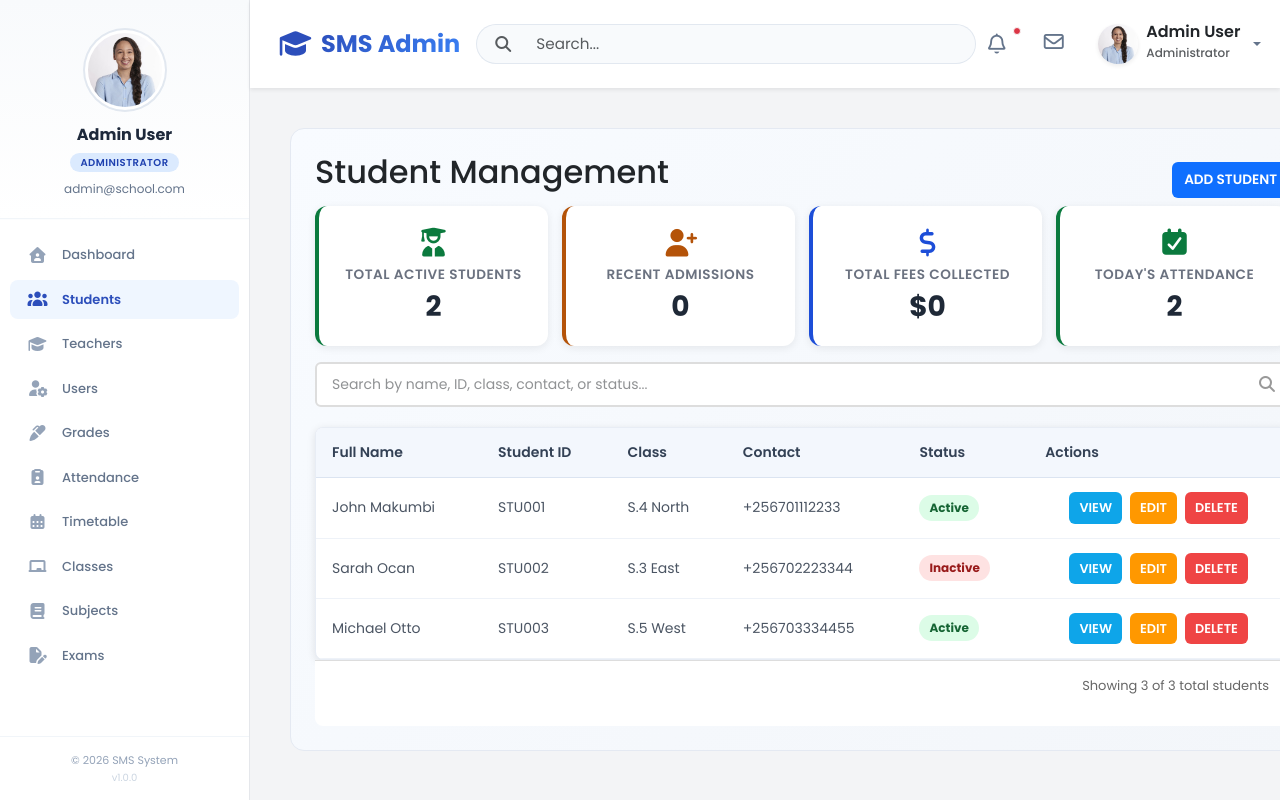
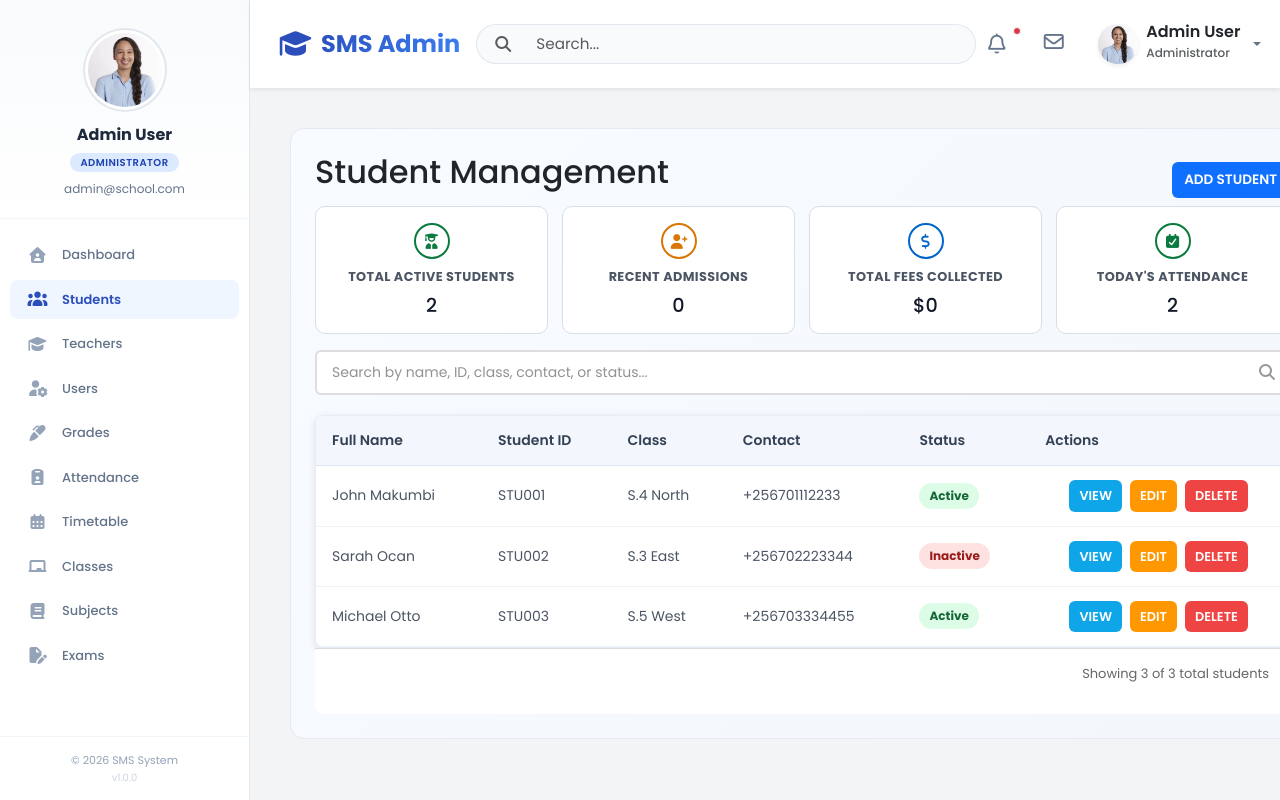
Before and after one commit to Chemistry2i/Peculiar-School-Management-System, a React (Vite) app in the folder frontend/: page /admin/students in a window 1280 px wide. Shown: the top 800 px of the page. Built offline with nearby package versions, Linux system fonts and the light colour scheme.

Commit message:
Added and refacotered

```diff
--- a/frontend/src/dashboards/admin/StudentSearch.css
+++ b/frontend/src/dashboards/admin/StudentSearch.css
@@ -150,90 +150,94 @@
 
 .summary-cards {
   display: grid;
-  grid-template-columns: repeat(4, minmax(0, 1fr));
+  grid-template-columns: repeat(auto-fit, minmax(200px, 1fr));
   gap: 14px;
   margin-bottom: 16px;
 }
 
 .summary-card {
-  background: white;
-  border-radius: 12px;
-  padding: 20px;
+  background: #ffffff;
+  border: 1px solid #d8dee6;
+  border-radius: 10px;
+  min-height: 128px;
+  padding: 14px;
   display: flex;
   flex-direction: column;
   align-items: center;
   justify-content: center;
   text-align: center;
   gap: 8px;
-  box-shadow: 0 2px 8px rgba(0, 0, 0, 0.08);
   transition: all 0.3s ease;
-  border-left: 4px solid #2563eb;
-  min-height: 140px;
 }
 
 .summary-card-icon {
-  font-size: 28px;
-  color: #2563eb;
-  display: flex;
+  width: 36px;
+  height: 36px;
+  border-radius: 999px;
+  display: inline-flex;
   align-items: center;
   justify-content: center;
+  color: #ffffff;
+  font-size: 15px;
 }
 
 .summary-label {
-  font-size: 0.85rem;
-  color: #6b7280;
-  font-weight: 600;
+  margin: 0;
+  font-size: 0.8rem;
+  font-weight: 700;
   text-transform: uppercase;
-  letter-spacing: 0.5px;
-  margin: 0 0 4px 0;
+  letter-spacing: 0.03em;
+  color: #4b5563;
 }
 
 .summary-card h3 {
-  font-size: 1.75rem;
-  font-weight: 700;
-  color: #1f2937;
   margin: 0;
+  font-size: 1.2rem;
+  color: #111827;
 }
 
 .summary-card-active {
-  border-left-color: #0b7a3e;
+  border: 1px solid #d8dee6;
+}
+
+.summary-card-active .summary-card-icon {
+  background-color: white;
+  color: #0b7a3e;
+  border: 2px solid #0b7a3e;
 }
 
 .summary-card-recent {
-  border-left-color: #b45309;
+  border: 1px solid #d8dee6;
+}
+
+.summary-card-recent .summary-card-icon {
+  background-color: white;
+  color: #d97706;
+  border: 2px solid #d97706;
 }
 
 .summary-card-fees {
-  border-left-color: #1d4ed8;
+  border: 1px solid #d8dee6;
+}
+
+.summary-card-fees .summary-card-icon {
+  background-color: white;
+  color: #0066cc;
+  border: 2px solid #0066cc;
 }
 
 .summary-card-attendance {
-  border-left-color: #0b7a3e;
-}
-
-.summary-card-active .summary-card-icon {
-  color: #0b7a3e;
-}
-
-.summary-card-recent .summary-card-icon {
-  color: #b45309;
-}
-
-.summary-card-fees .summary-card-icon {
-  color: #1d4ed8;
+  border: 1px solid #d8dee6;
 }
 
 .summary-card-attendance .summary-card-icon {
+  background-color: white;
   color: #0b7a3e;
+  border: 2px solid #0b7a3e;
 }
 
 .summary-card-content {
   width: 100%;
-}
-
-.summary-card:hover {
-  box-shadow: 0 4px 12px rgba(0, 0, 0, 0.12);
-  transform: translateY(-2px);
 }
 
 .modal-overlay {
--- a/frontend/src/dashboards/admin/StudentSearch.jsx
+++ b/frontend/src/dashboards/admin/StudentSearch.jsx
@@ -260,43 +260,27 @@ const StudentSearch = () => {
 
       <section className="summary-cards" aria-label="Student summaries">
         <article className="summary-card summary-card-active">
-          <div className="summary-card-icon">
-            <i className="fa-solid fa-user-graduate" aria-hidden="true"></i>
-          </div>
-          <div className="summary-card-content">
+          <i className="fa-solid fa-user-graduate summary-card-icon" aria-hidden="true"></i>
           <p className="summary-label">Total Active Students</p>
           <h3>{totalActiveStudents}</h3>
-          </div>
         </article>
 
         <article className="summary-card summary-card-recent">
-          <div className="summary-card-icon">
-            <i className="fa-solid fa-user-plus" aria-hidden="true"></i>
-          </div>
-          <div className="summary-card-content">
+          <i className="fa-solid fa-user-plus summary-card-icon" aria-hidden="true"></i>
           <p className="summary-label">Recent Admissions</p>
           <h3>{recentAdmissions}</h3>
-          </div>
         </article>
 
         <article className="summary-card summary-card-fees">
-          <div className="summary-card-icon">
-            <i className="fa-solid fa-dollar-sign" aria-hidden="true"></i>
-          </div>
-          <div className="summary-card-content">
+          <i className="fa-solid fa-dollar-sign summary-card-icon" aria-hidden="true"></i>
           <p className="summary-label">Total Fees Collected</p>
           <h3>{`$${totalFeesCollectedUsd.toLocaleString()}`}</h3>
-          </div>
         </article>
 
         <article className="summary-card summary-card-attendance">
-          <div className="summary-card-icon">
-            <i className="fa-solid fa-calendar-check" aria-hidden="true"></i>
-          </div>
-          <div className="summary-card-content">
+          <i className="fa-solid fa-calendar-check summary-card-icon" aria-hidden="true"></i>
           <p className="summary-label">Today's Attendance</p>
           <h3>{todaysAttendance}</h3>
-          </div>
         </article>
       </section>
 
--- a/frontend/src/dashboards/admin/Subjects.css
+++ b/frontend/src/dashboards/admin/Subjects.css
@@ -29,93 +29,93 @@
 
 /* Overview Cards */
 .subjects-card {
-  background: linear-gradient(160deg, #ffffff 0%, #f7faff 100%);
-  border: 1px solid #e2eaf6;
+  background: white;
   border-radius: 12px;
-  padding: 16px;
+  padding: 20px;
   text-align: center;
   display: flex;
   flex-direction: column;
   justify-content: center;
   align-items: center;
-  gap: 8px;
-  height: 140px;
+  gap: 15px;
   transition: all 0.3s ease;
-  box-shadow: 0 6px 16px rgba(23, 38, 63, 0.07);
+  box-shadow: 0 2px 8px rgba(0, 0, 0, 0.08);
+  border-left: 4px solid #2563eb;
 }
 
 .subjects-card:hover {
-  box-shadow: 0 10px 25px rgba(23, 38, 63, 0.12);
+  box-shadow: 0 4px 12px rgba(0, 0, 0, 0.12);
   transform: translateY(-2px);
 }
 
 .subjects-card h3 {
-  font-size: 12px;
+  font-size: 0.85rem;
   font-weight: 600;
-  color: #64748b;
+  color: #6b7280;
   margin: 0;
   text-transform: uppercase;
-  letter-spacing: 0.04em;
+  letter-spacing: 0.5px;
+  margin-bottom: 5px;
 }
 
 .subjects-card h2 {
-  font-size: 26px;
+  font-size: 1.75rem;
   font-weight: 700;
-  color: #0f172a;
+  color: #1f2937;
   margin: 0;
 }
 
 .subjects-icon {
-  width: 38px;
-  height: 38px;
-  border-radius: 50%;
+  font-size: 28px;
+  color: #2563eb;
+  min-width: 40px;
   display: inline-flex;
   align-items: center;
   justify-content: center;
-  font-size: 16px;
-  color: #ffffff;
-  background: #334155;
-  border: 2px solid #334155;
+}
+
+.subjects-card-icon {
+  font-size: 28px;
+  color: #2563eb;
+  display: flex;
+  align-items: center;
+  justify-content: center;
+}
+
+.subjects-card-content {
+  flex: 1;
 }
 
 .total-card {
-  border-top: none;
+  border-left-color: #2563eb;
 }
 
-.total-card .subjects-icon {
-  background-color: white;
+.total-card .subjects-card-icon {
   color: #2563eb;
-  border: 2px solid #2563eb;
 }
 
 .active-card {
-  border-top: none;
+  border-left-color: #16a34a;
 }
 
-.active-card .subjects-icon {
-  background-color: white;
+.active-card .subjects-card-icon {
   color: #16a34a;
-  border: 2px solid #16a34a;
 }
 
 .compulsory-card {
-  border-top: none;
+  border-left-color: #f59e0b;
 }
 
-.compulsory-card .subjects-icon {
-  background-color: white;
+.compulsory-card .subjects-card-icon {
   color: #f59e0b;
-  border: 2px solid #f59e0b;
 }
 
 .elective-card {
-  border-top: none;
+  border-left-color: #8b5cf6;
 }
 
-.elective-card .subjects-icon {
-  background-color: white;
+.elective-card .subjects-card-icon {
   color: #8b5cf6;
-  border: 2px solid #8b5cf6;
 }
 
 /* Search and Filter Section */
--- a/frontend/src/dashboards/admin/Subjects.jsx
+++ b/frontend/src/dashboards/admin/Subjects.jsx
@@ -170,34 +170,50 @@ function Subjects() {
       {/* Overview Cards */}
       <div className="row g-3 mb-4">
         <div className="col-12 col-sm-6 col-lg-3">
-          <div className="subjects-card total-card h-100">
-            <i className="fa-solid fa-book subjects-icon" aria-hidden="true"></i>
+          <div className="subjects-card total-card">
+            <div className="subjects-card-icon">
+              <i className="fa-solid fa-book" aria-hidden="true"></i>
+            </div>
+            <div className="subjects-card-content">
               <h3>Total Subjects</h3>
               <h2>{metrics.totalSubjects}</h2>
             </div>
           </div>
+        </div>
 
         <div className="col-12 col-sm-6 col-lg-3">
-          <div className="subjects-card active-card h-100">
-            <i className="fa-solid fa-check-circle subjects-icon" aria-hidden="true"></i>
+          <div className="subjects-card active-card">
+            <div className="subjects-card-icon">
+              <i className="fa-solid fa-check-circle" aria-hidden="true"></i>
+            </div>
+            <div className="subjects-card-content">
               <h3>Active Subjects</h3>
               <h2>{metrics.activeSubjects}</h2>
             </div>
           </div>
+        </div>
 
         <div className="col-12 col-sm-6 col-lg-3">
-          <div className="subjects-card compulsory-card h-100">
-            <i className="fa-solid fa-book-open subjects-icon" aria-hidden="true"></i>
+          <div className="subjects-card compulsory-card">
+            <div className="subjects-card-icon">
+              <i className="fa-solid fa-book-open" aria-hidden="true"></i>
+            </div>
+            <div className="subjects-card-content">
               <h3>Compulsory</h3>
               <h2>{metrics.compulsoryCount}</h2>
             </div>
           </div>
+        </div>
 
         <div className="col-12 col-sm-6 col-lg-3">
-          <div className="subjects-card elective-card h-100">
-            <i className="fa-solid fa-graduation-cap subjects-icon" aria-hidden="true"></i>
+          <div className="subjects-card elective-card">
+            <div className="subjects-card-icon">
+              <i className="fa-solid fa-graduation-cap" aria-hidden="true"></i>
+            </div>
+            <div className="subjects-card-content">
               <h3>Elective</h3>
               <h2>{metrics.electiveCount}</h2>
+            </div>
           </div>
         </div>
       </div>
```
Lines whose indentation alone changed are shown as unchanged.
